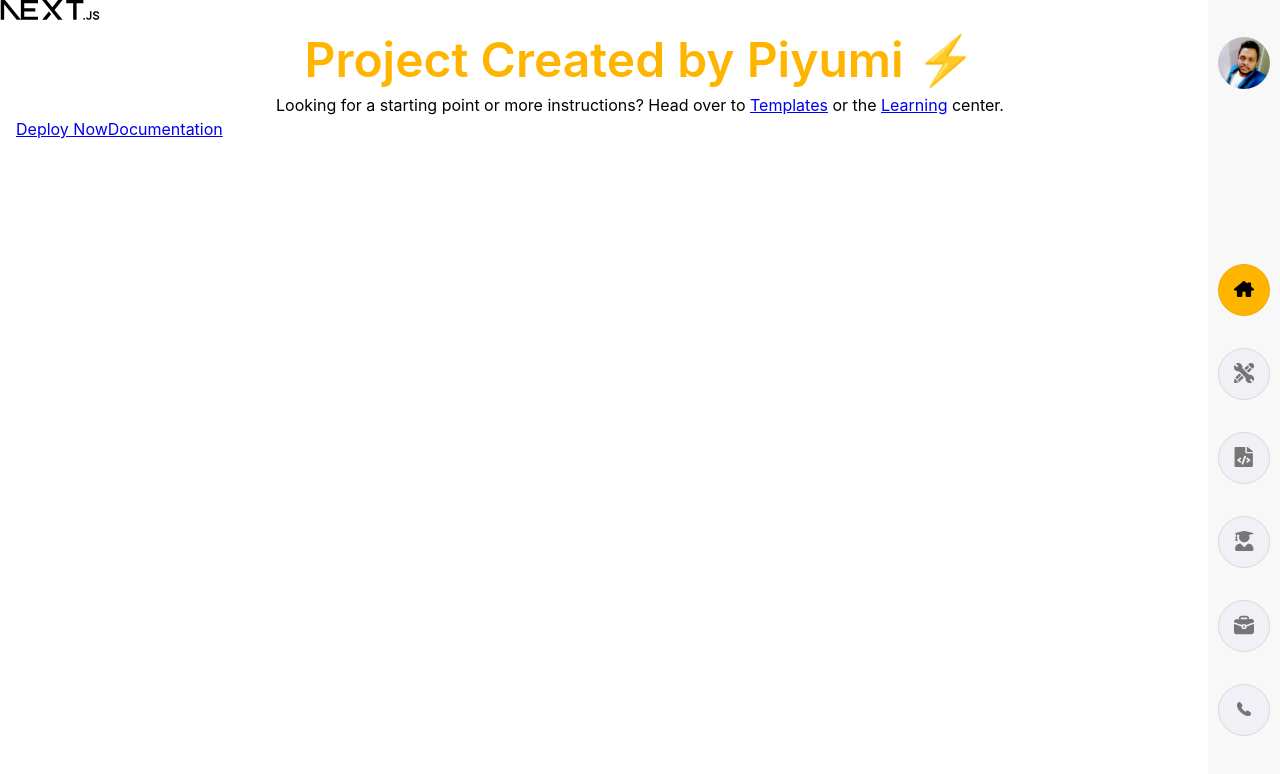
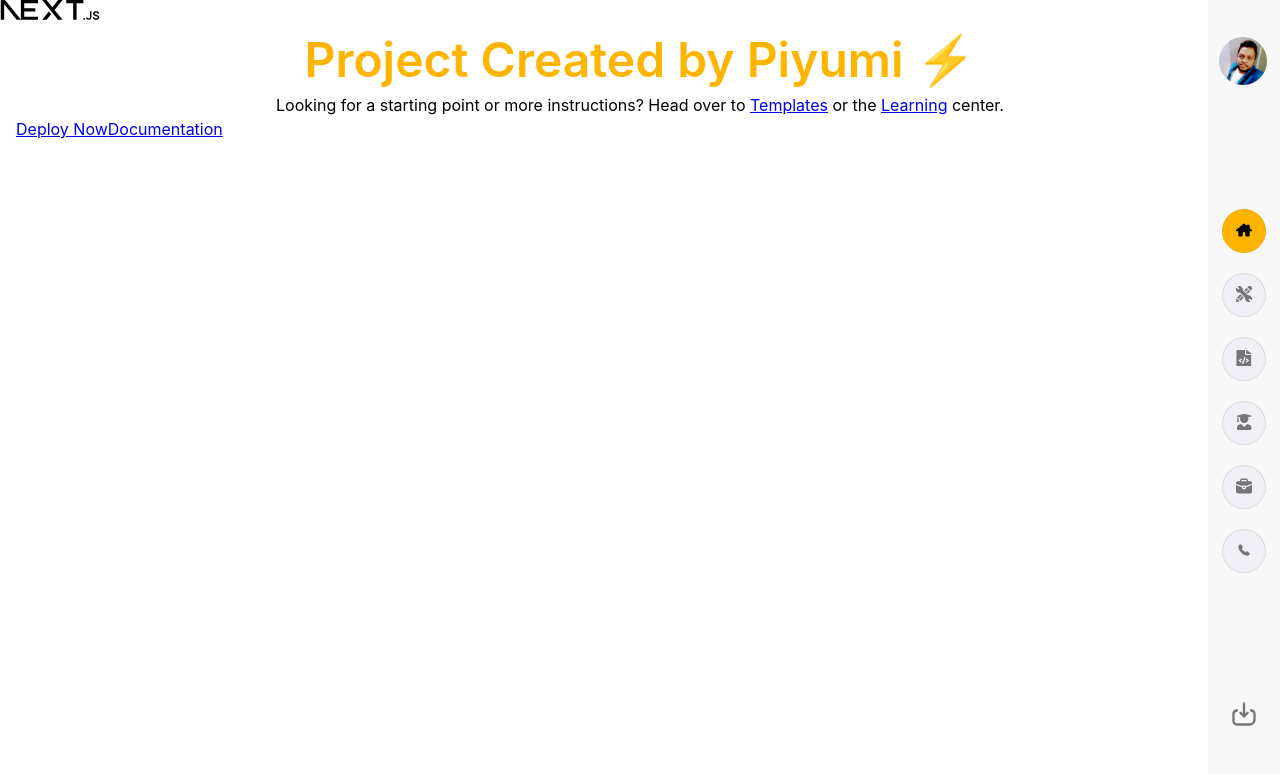
Before and after one commit to Binara93Lokuliyanage/binara-portfolio, a Next.js app: page / in a window 1280 px wide. Shown: the top 774 px of the page. Built offline with nearby package versions, Linux system fonts and the light colour scheme.

Commit message:
working on nav bar

```diff
--- a/src/components/sidebar.tsx
+++ b/src/components/sidebar.tsx
@@ -31,12 +31,14 @@ const Sidebar = () => {
           }`}
         onMouseEnter={() => {
           setIsLogoHovered(true);
-          lottieRef.current?.setSpeed(0.4); // ✅ slow
+          lottieRef.current?.setSpeed(0.6);
           lottieRef.current?.play();
         }}
         onMouseLeave={() => {
           setIsLogoHovered(false);
           setPlayLottie(false);
+          lottieRef.current?.stop();
+          lottieRef.current?.goToAndStop(0, true);
         }}
       >
         {/* Hidden logo */}
@@ -83,6 +85,10 @@ const Sidebar = () => {
           })}
         </ul>
       </nav>
+
+      <div className = "nav-extra-btn">
+        <img src="/icons/download.svg"  />
+      </div>
     </aside>
   );
 };
--- a/src/styles/sidebar.scss
+++ b/src/styles/sidebar.scss
@@ -7,7 +7,7 @@
   padding: 2rem 0rem 4rem;
   background: var(--off-white);
   border-left: 1px solid var(--grey) solid #e5e5e5;
-  gap: 2rem;
+  gap: 3rem;
   display: flex;
   flex-direction: column;
   align-items: center;
@@ -23,12 +23,12 @@
     padding: 4px;
     align-self: flex-end;
     align-items: center;
-    margin-right: 5px;
+    margin-right: 8px;
   }
 
   .logo-lottie {
-  width: 32px;
-  height: 32px;
+    width: 24px;
+    height: 24px;
 
     opacity: 0%;
     align-items: center;
@@ -56,21 +56,34 @@
   }
 
   .logo {
-    width: 52px;
-    height: 52px;
+    width: 48px;
+    height: 48px;
     flex-shrink: 0;
     transition: opacity 0.5s ease, transform 0.25s ease;
+
     img {
       display: block;
       cursor: pointer;
       transition: 0.2s ease;
-      object-fit:contain;
+      object-fit: contain;
       width: 100%;
       height: 100%;
       border-radius: 100%;
     }
   }
 
+  .nav-extra-btn{
+    width: 44px;
+    height: 44px;
+    cursor: pointer;
+
+    img {
+      width: 100%;
+      height: 100%;
+      object-fit: contain;
+      padding: 8px;
+    }
+  }
 
 
   nav {
@@ -81,22 +94,27 @@
 
       display: flex;
       flex-direction: column;
-      gap: 2rem;
+      gap: 1.25rem;
 
       li {
         &.active {
           background-color: var(--primary);
           border: 1px solid var(--dark-yellow);
+
           svg {
             fill: black;
           }
         }
+
         &:hover {
           transition: 0.25s ease;
+          border: 1px solid var(--dark-grey);
+
           img {
             transform: scale(1.15);
             opacity: 0.8;
           }
+
           svg {
             fill: black;
           }
@@ -106,8 +124,8 @@
         background-color: #F0F0F6;
         border-radius: 100%;
         border: 1px solid var(--grey);
-        height: 52px;
-        width: 52px;
+        height: 44px;
+        width: 44px;
         display: flex;
         align-items: center;
         justify-content: center;
@@ -117,8 +135,8 @@
         line-height: 100%;
 
         img {
-          width: 20px;
-          height: 20px;
+          width: 16px;
+          height: 16px;
           transition: 0.25s ease;
           cursor: pointer;
 
```
Also changed, not shown: public/icons/download.svg (added). Lines whose indentation alone changed are shown as unchanged.
